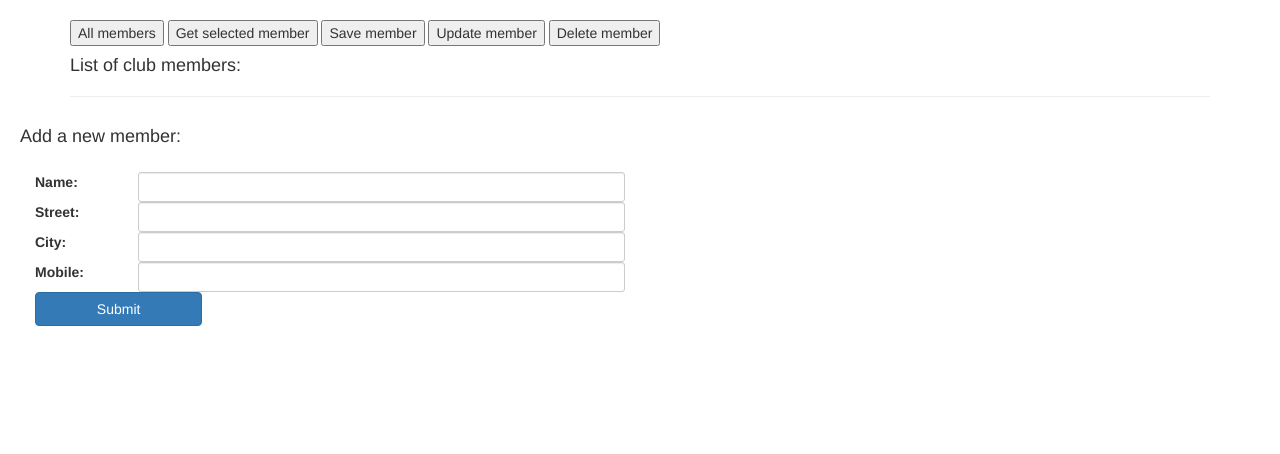
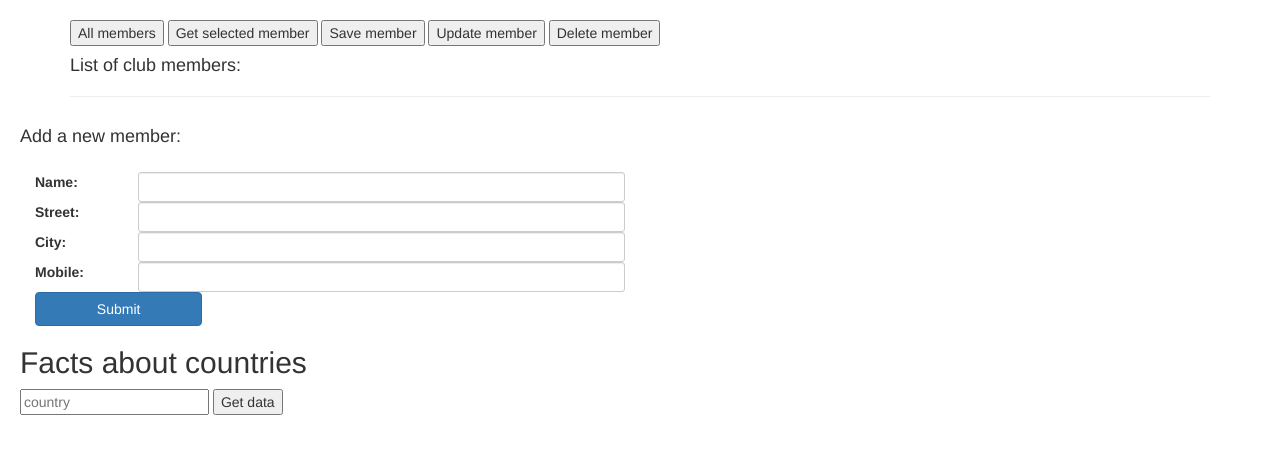
Before and after one commit to robi72/Web_API, a website: page public/index.html in a window 1280 px wide. Drawn offline with nearby package versions, Linux system fonts and the light colour scheme.

Commit message:
facts about country

```diff
--- a/public/index.html
+++ b/public/index.html
@@ -71,7 +71,7 @@
             </div>
         </div>
         <div></div>
-        <div class="col-sm-10">
+        <div class="col-sm-10" id="submitButton">
         <button type="submit" class="btn btn-primary col-sm-2 control-label ">Submit</button>
         </div>
     </form>
@@ -79,5 +79,19 @@
 
 </div>
 
+<div>
+    <form>
+        <div class="form-group">
+            <hr>
+            <h2>Facts about countries</h2>
+          <input type="text" id="country" placeholder="country" required>
+          <input type="submit" value="Get data">
+        </div>
+      </form>
+      <div id="country"></div>
+      <div id="captol"></div>
+      <div id="population"></div>
+</div>
+
 </body>
 </html>
--- a/public/style.css
+++ b/public/style.css
@@ -4,3 +4,7 @@
 body, html {
     padding: 10px;
 }
+
+#submitButton {
+    padding-bottom: 20px;
+}
```
